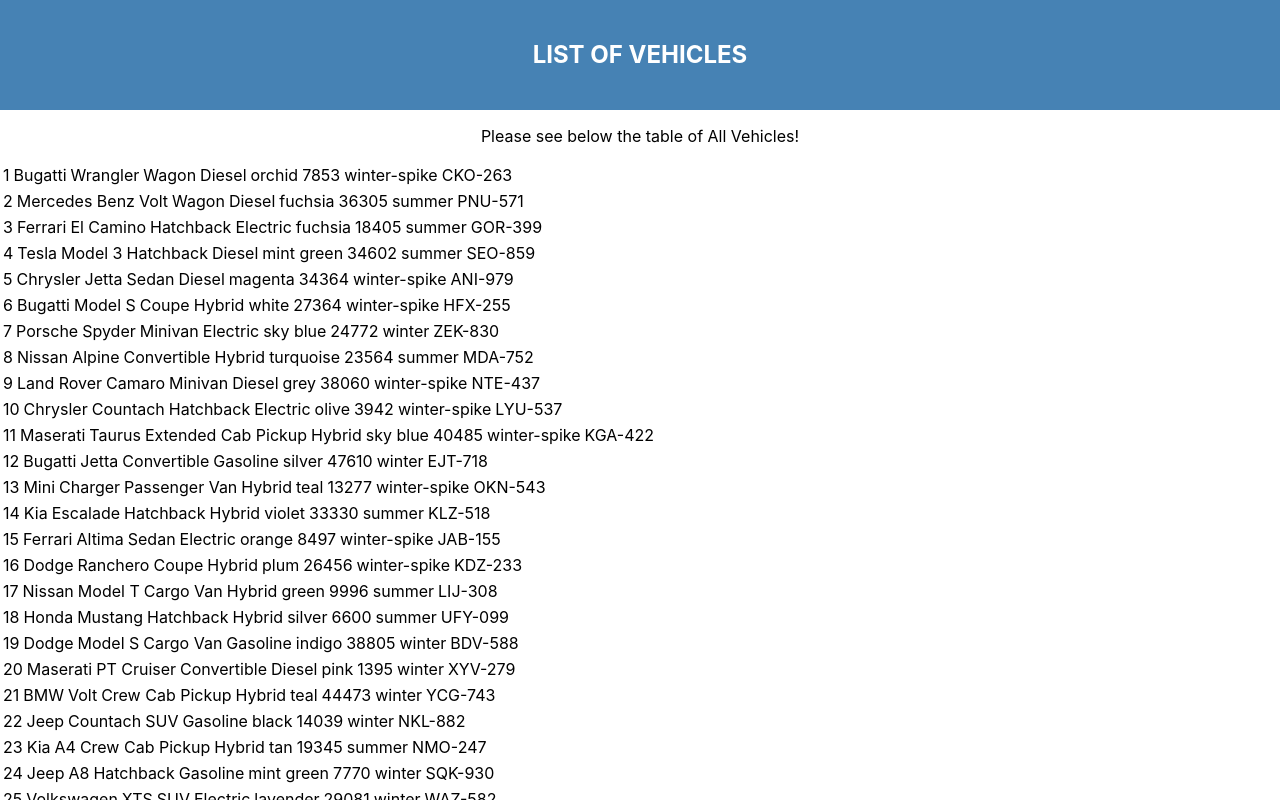
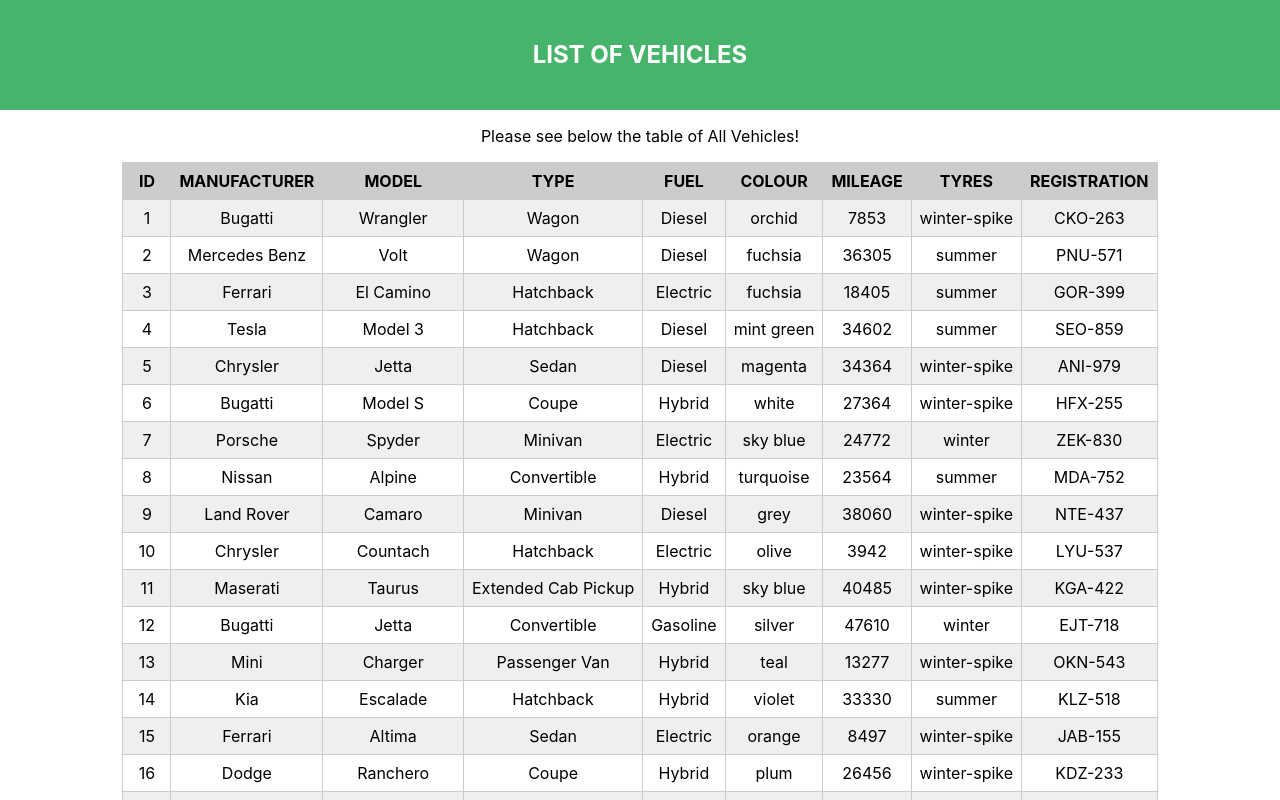
Before and after one commit to patbpm/larasoft-junior-react-project, a React (Create React App) app: page / in a window 1280 px wide. Shown: the top 800 px of the page. Built offline with nearby package versions, Linux system fonts and the light colour scheme.

Commit message:
complete part 2 and 3 Make the table look more presentable

```diff
--- a/src/App.css
+++ b/src/App.css
@@ -14,7 +14,7 @@
 }
 
 .App-header {
-  background-color: steelblue;
+  background-color: rgb(70, 180, 107);
   height: 70px;
   padding: 20px;
   color: white;
@@ -32,3 +32,25 @@
     transform: rotate(360deg);
   }
 }
+
+table {
+  border-collapse: collapse;
+  margin-left: auto;
+  margin-right: auto;
+}
+ th {
+  background: #ccc;
+}
+
+th, td {
+  border: 1px solid #ccc;
+  padding: 8px;
+}
+
+tr:nth-child(even) {
+  background: #efefef;
+}
+
+tr:hover {
+  background: #d1d1d1;
+}
--- a/src/App.js
+++ b/src/App.js
@@ -7,8 +7,8 @@
 import data from './utility/data';
 
 class App extends Component {
-  constructor() {
-    super();
+  constructor(props) {
+    super(props);
 
 
     this.state = {
@@ -17,6 +17,32 @@
 
 
   }
+
+  displayTableData() {
+    return this.state.data.map((data) => {
+      const { id, manufacturer , model, type, fuel, colour, mileage, tyres , registration } = data
+      return (
+          <tr key={id}>
+              <td>{id}</td>
+              <td>{manufacturer}</td>
+              <td>{model}</td>
+              <td>{type}</td>
+              <td>{fuel}</td>
+              <td>{colour}</td>
+              <td>{mileage}</td>
+              <td>{tyres }</td>
+              <td>{registration}</td>
+          </tr>
+      )
+    })
+  }
+
+  displayTableHeader() {
+    let header = Object.keys(this.state.data[0])
+    return header.map((key, index) => {
+       return <th key={index}>{key.toUpperCase()}</th>
+    })
+ }
   render(){
     return (
       <div className="App">
@@ -25,14 +51,10 @@
           <p>
             Please see below the table of All Vehicles!
           </p>
-          <div >
-          {
-            Object
-            .keys(this.state.data)
-            .map(key => <Table key={key} meta={this.state.data[key]} />)
-          }
+          <Table
+              header = {this.displayTableHeader()}
+              data = {this.displayTableData()} />
 
-          </div>
       </div>
     );
   }
--- a/src/components/Table.js
+++ b/src/components/Table.js
@@ -1,6 +1,9 @@
 import React, { Component } from 'react';
+import '../App.css';
 
 class Table extends Component {
+
+
   render() {
 
     return (
@@ -10,18 +13,8 @@
 
             <table >
                 <tbody>
-                    <tr >
-                        <td>{ this.props.meta.id }</td>
-                        <td>{ this.props.meta.manufacturer }</td>
-                        <td>{ this.props.meta.model }</td>
-                        <td>{ this.props.meta.type }</td>
-                        <td>{ this.props.meta.fuel }</td>
-                        <td>{ this.props.meta.colour }</td>
-                        <td>{ this.props.meta.mileage }</td>
-                        <td>{ this.props.meta.tyres }</td>
-                        <td>{ this.props.meta.registration }</td>
-
-                    </tr>
+                <tr>{this.props.header}</tr>
+                {this.props.data}
                 </tbody>
             </table>
 
```
Also changed, not shown: 1 other file (tests, documents, lock files or other folders).
